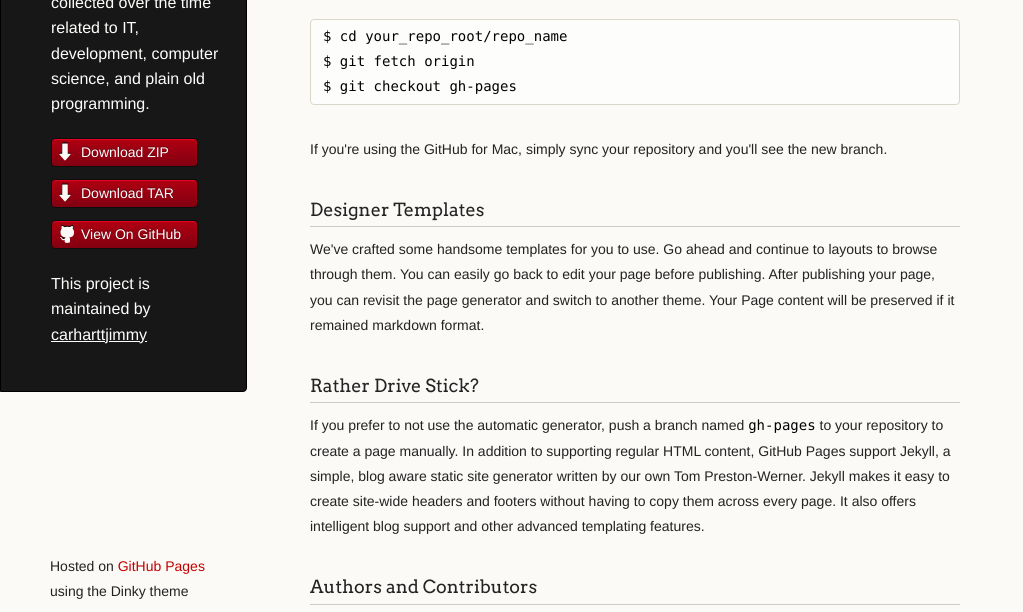
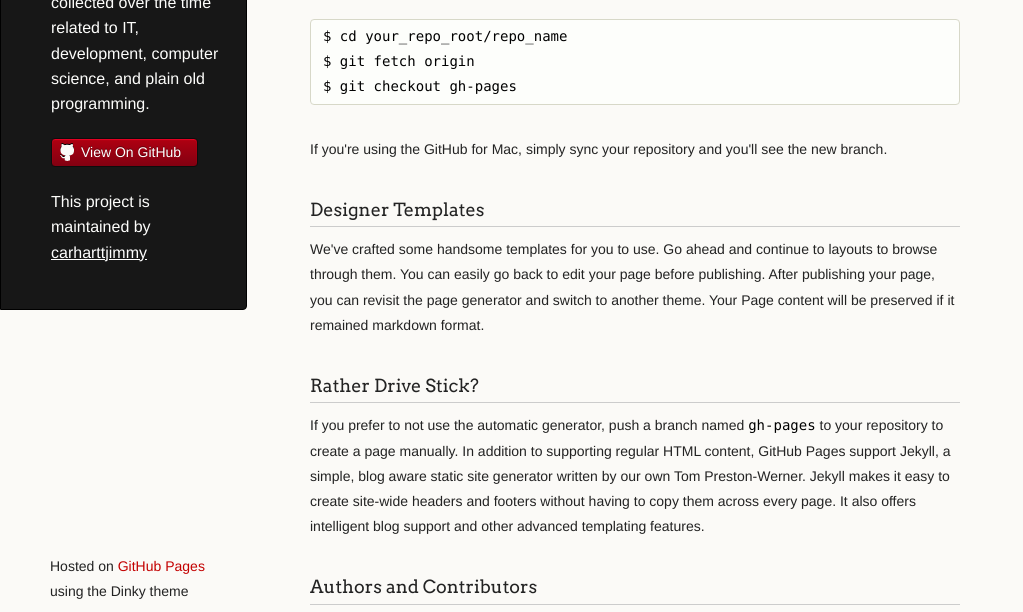
Before and after one commit to JamesLoyd/droppingknowledge, a plain HTML site: page index.html in a window 1280 px wide. Shown: the part 164-776 px from the top of the page, without its empty margins (0-1023 px from the left). Drawn offline with Linux system fonts and the light colour scheme.

Commit message:
Update index.html

```diff
--- a/index.html
+++ b/index.html
@@ -20,8 +20,6 @@
         <p class="header">All of the links I have collected over the time related to IT, development, computer science, and plain old programming. </p>
 
         <ul>
-          <li class="download"><a class="buttons" href="https://github.com/carharttjimmy/droppingknowledge/zipball/master">Download ZIP</a></li>
-          <li class="download"><a class="buttons" href="https://github.com/carharttjimmy/droppingknowledge/tarball/master">Download TAR</a></li>
           <li><a class="buttons github" href="https://github.com/carharttjimmy/droppingknowledge">View On GitHub</a></li>
         </ul>
 
```
